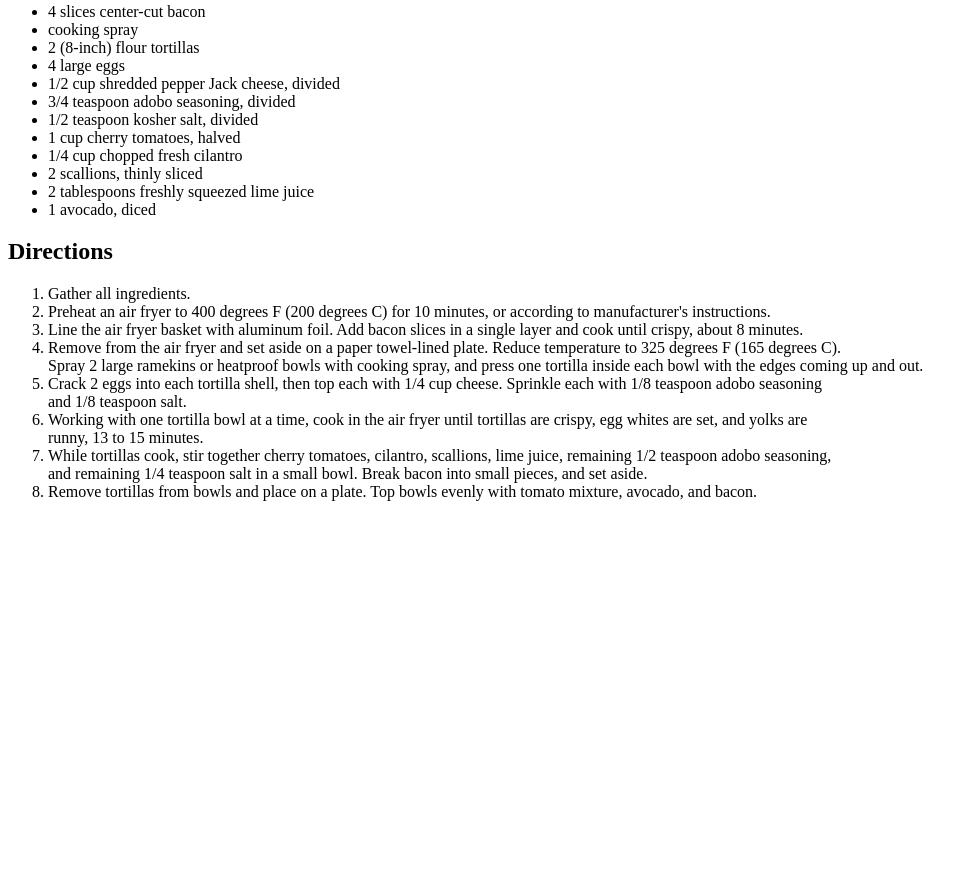
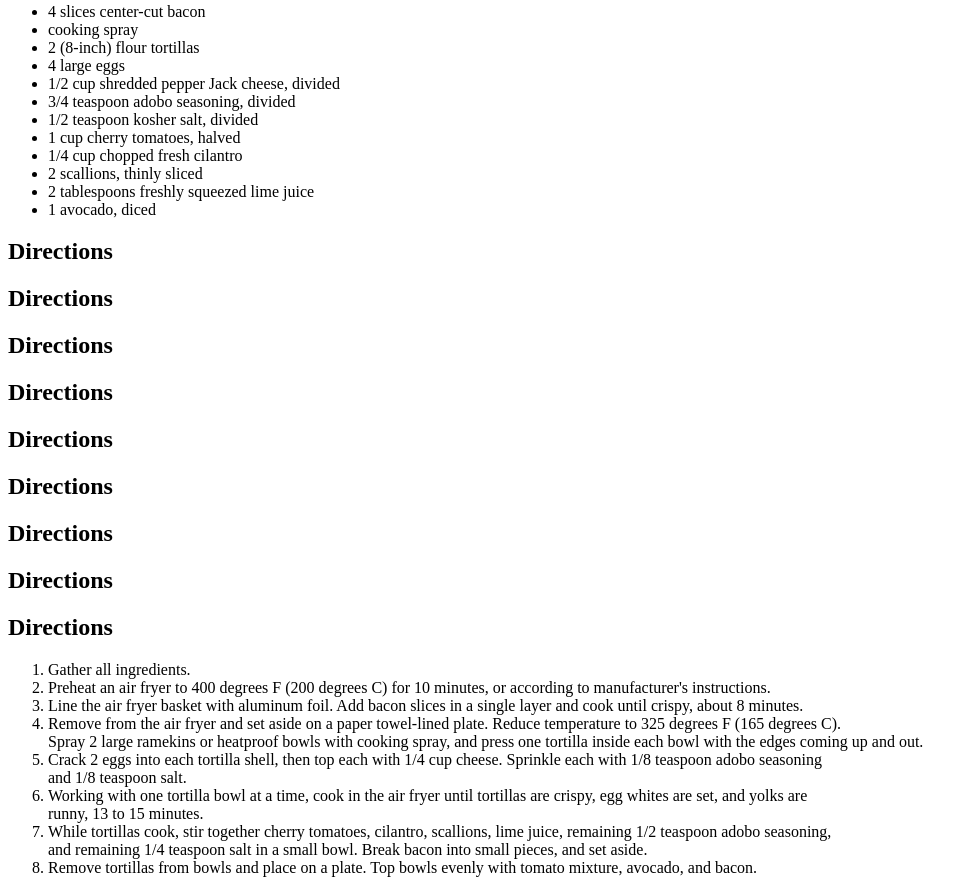
Before and after one commit to deep-1704/Recepies_TOP, a plain HTML site: page Recipies/bbb.html in a window 1280 px wide. Shown: the part 904-1797 px from the top of the page, without its empty margins (0-978 px from the left). Before the commit the page ends 1421 px from the top, so only its background shows below. Drawn offline with Linux system fonts and the light colour scheme.

Commit message:
deep commit-02

```diff
--- a/Recipies/bbb.html
+++ b/Recipies/bbb.html
@@ -32,6 +32,14 @@
         <li>1 avocado, diced</li>
     </ul>
     <h2>Directions</h2>
+    <h2>Directions</h2>
+    <h2>Directions</h2>
+    <h2>Directions</h2>
+    <h2>Directions</h2>
+    <h2>Directions</h2>
+    <h2>Directions</h2>
+    <h2>Directions</h2>
+    <h2>Directions</h2>
     <ol>
         <li>Gather all ingredients.</li>
         <li>Preheat an air fryer to 400 degrees F (200 degrees C) for 10 minutes, or according to manufacturer's instructions.</li>
```
